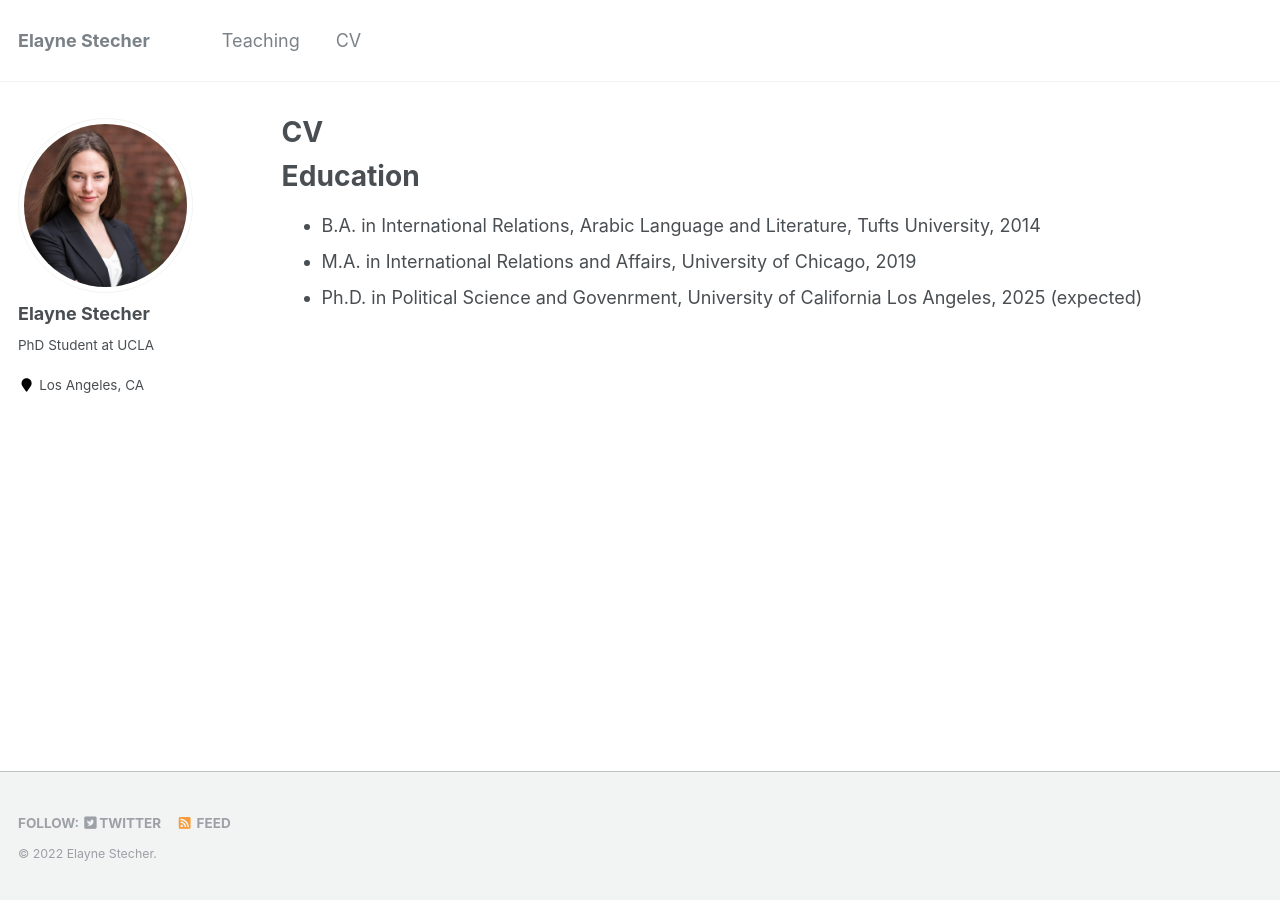
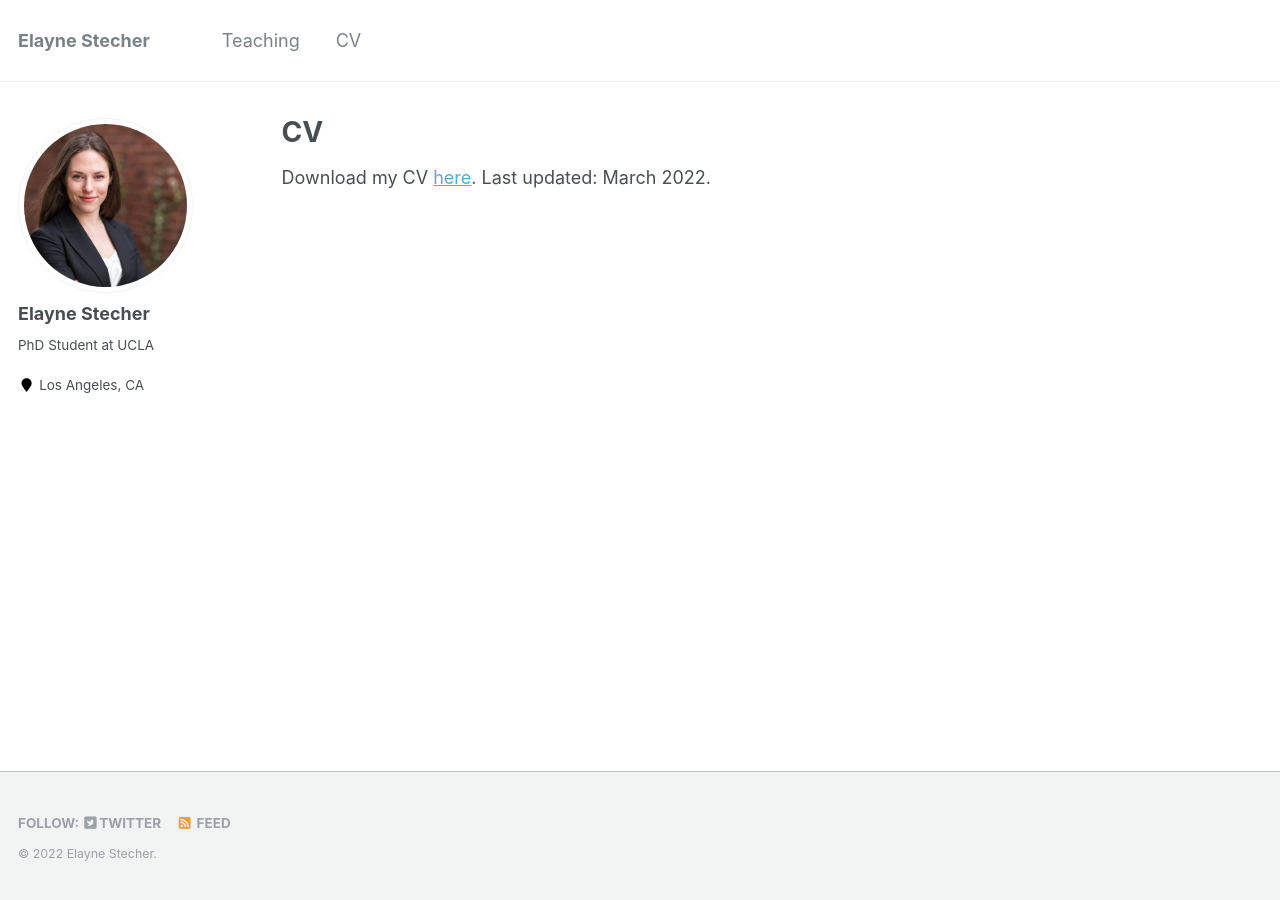
Before and after one commit to estech01/estech01.github.io, a Jekyll site: the page built from _pages/cv.md, in a window 1280 px wide. Built offline with Jekyll 4.4.1, drawn with Linux system fonts in a browser that asks for light colours.

Commit message:
Update cv.md

```diff
--- a/_pages/cv.md
+++ b/_pages/cv.md
@@ -7,10 +7,4 @@ redirect_from:
   - /resume
 ---
 
-{% include base_path %}
-
-Education
-======
-* B.A. in International Relations, Arabic Language and Literature, Tufts University, 2014
-* M.A. in International Relations and Affairs, University of Chicago, 2019
-* Ph.D. in Political Science and Govenrment, University of California Los Angeles, 2025 (expected)
+Download my CV [here](/files/Stecher_CV_2022.pdf). Last updated: March 2022.
```
